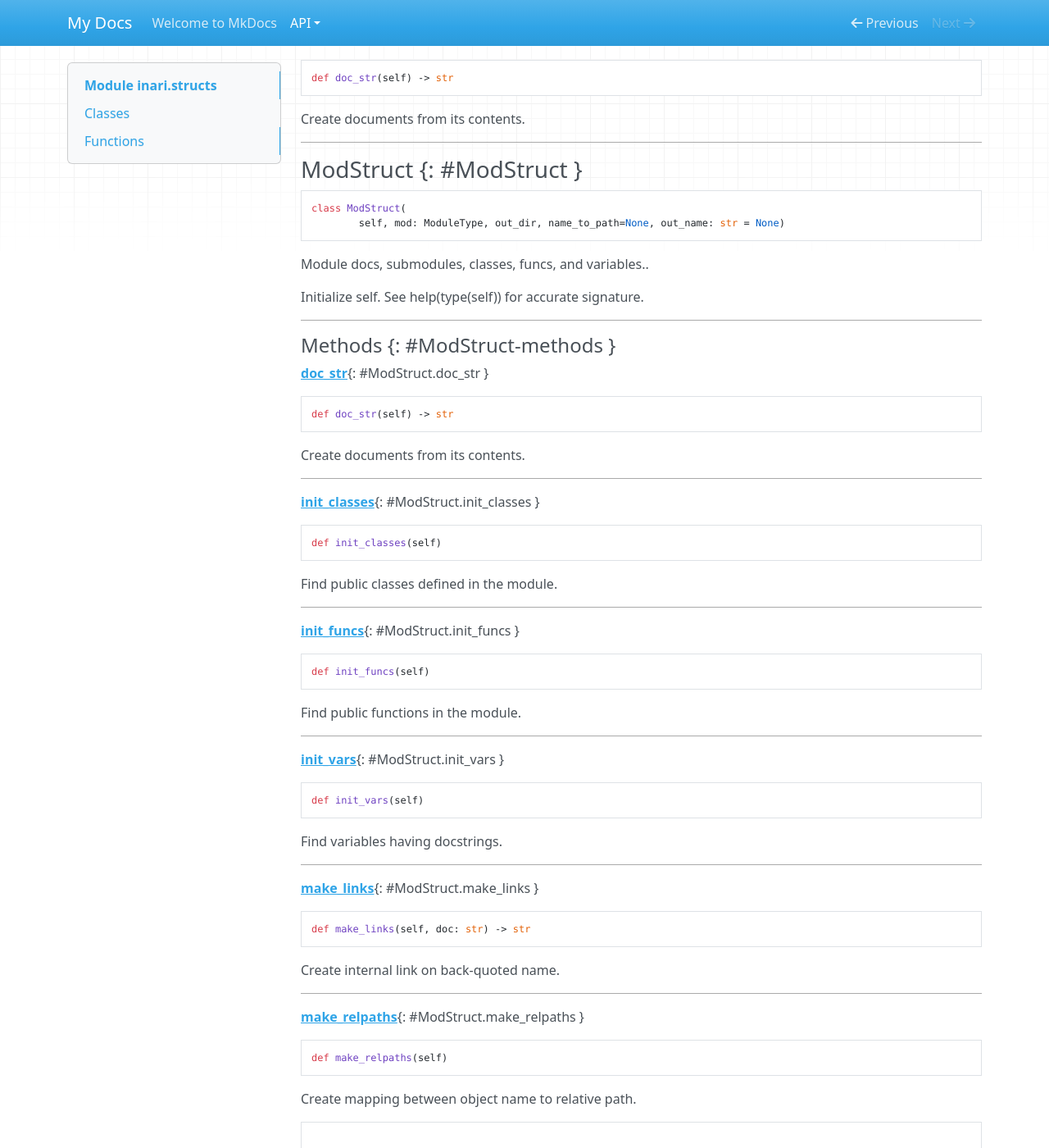
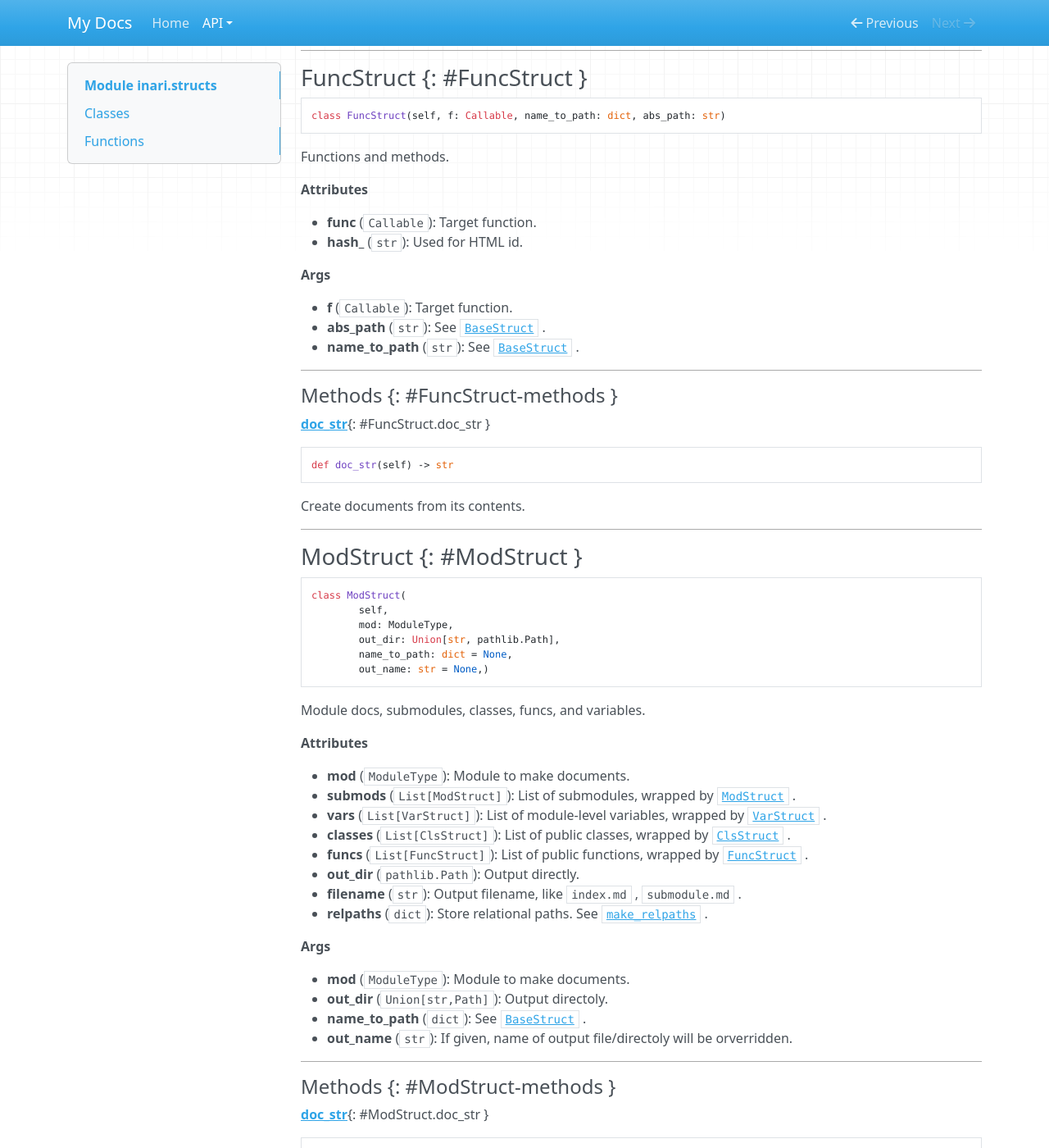
Before and after one commit to tkamenoko/inari, an MkDocs documentation site: the page built from markdown/API/structs.md, in a window 1280 px wide and 1400 px high, scrolled down 1554 px. Shown: the whole window at 82% size. Built offline with MkDocs 1.6.1, drawn with Linux system fonts in a browser that asks for light colours; nearby versions of some CDN libraries; some of the changed text lies outside the part shown.

Commit message:
add: docs [WIP]

````diff
--- a/inari/__init__.py
+++ b/inari/__init__.py
@@ -1,4 +1,4 @@
-"""inari --- write docstrings in markdown"""
+"""inari --- Write docstrings in Markdown!"""
 
 
 from .structs import ModStruct, VarStruct, FuncStruct, ClsStruct
--- a/markdown/API/structs.md
+++ b/markdown/API/structs.md
@@ -9,9 +9,20 @@
 class BaseStruct(self, abs_path="", name_to_path: dict = None)
 ```
 
-Base class for collecting docstrings.
+Base class for collecting objects with docstrings.
 
-Initialize self.  See help(type(self)) for accurate signature.
+**Attributes**
+
+* **name_to_path** (`dict`): Mapping of `{"module.name.class": "module/name#class"}`
+.
+* **doc** (`str`): Docstrings of the object.
+* **abs_path** (`str`): Absolute path of the object. Root is `out_dir`
+.
+
+**Args**
+
+* **abs_path** (`str`): Absolute path of the object.
+* **name_to_path** (`dict`): Mapping of name and path.
 
 
 ------
@@ -39,12 +50,19 @@
 
 **Attributes**
 
-* **cls** (`type`): object class.
-* **vars**
-* **methods**
-* hash_
+* **cls** (`type`): Target class.
+* **vars** (`List[VarStruct]`): Class properties.
+* **methods** (`List[FuncStruct]`): Methods of the class.
+* **hash_** (`str`): Used for HTML id.
 
-Initialize self.  See help(type(self)) for accurate signature.
+
+**Args**
+
+* **cls** (`type`): Class to make documents.
+* **abs_path** (`str`): See [`BaseStruct `](./#BaseStruct)
+.
+* **name_to_path** (`str`): See [`BaseStruct `](./#BaseStruct)
+.
 
 
 ------
@@ -87,7 +105,19 @@
 
 Functions and methods.
 
-Initialize self.  See help(type(self)) for accurate signature.
+**Attributes**
+
+* **func** (`Callable`): Target function.
+* **hash_** (`str`): Used for HTML id.
+
+
+**Args**
+
+* **f** (`Callable`): Target function.
+* **abs_path** (`str`): See [`BaseStruct `](./#BaseStruct)
+.
+* **name_to_path** (`str`): See [`BaseStruct `](./#BaseStruct)
+.
 
 
 ------
@@ -108,12 +138,39 @@
 
 ```python
 class ModStruct(
-        self, mod: ModuleType, out_dir, name_to_path=None, out_name: str = None)
+        self,
+        mod: ModuleType,
+        out_dir: Union[str, pathlib.Path],
+        name_to_path: dict = None,
+        out_name: str = None,)
 ```
 
-Module docs, submodules, classes, funcs, and variables..
+Module docs, submodules, classes, funcs, and variables.
 
-Initialize self.  See help(type(self)) for accurate signature.
+**Attributes**
+
+* **mod** (`ModuleType`): Module to make documents.
+* **submods** (`List[ModStruct]`): List of submodules, wrapped by
+    [`ModStruct `](./#ModStruct) .
+* **vars** (`List[VarStruct]`): List of module-level variables, wrapped by
+    [`VarStruct `](./#VarStruct) .
+* **classes** (`List[ClsStruct]`): List of public classes, wrapped by
+    [`ClsStruct `](./#ClsStruct) .
+* **funcs** (`List[FuncStruct]`): List of public functions, wrapped by
+    [`FuncStruct `](./#FuncStruct) .
+* **out_dir** (`pathlib.Path`): Output directly.
+* **filename** (`str`): Output filename, like `index.md` , `submodule.md`
+.
+* **relpaths** (`dict`): Store relational paths. See
+    [`make_relpaths `](./#ModStruct.make_relpaths) .
+
+**Args**
+
+* **mod** (`ModuleType`): Module to make documents.
+* **out_dir** (`Union[str,Path]`): Output directoly.
+* **name_to_path** (`dict`): See [`BaseStruct `](./#BaseStruct)
+.
+* **out_name** (`str`): If given, name of output file/directoly will be orverridden.
 
 
 ------
@@ -168,6 +225,8 @@
 
 Create internal link on back-quoted name.
 
+To ignore this, append a space like `"foo.bar "` .
+
 ------
 
 [**make_relpaths**](#ModStruct.make_relpaths){: #ModStruct.make_relpaths }
@@ -180,7 +239,7 @@
 
 ~~~markdown
 
-`ful.path.to.mod.cls` -> [`cls`](../../mod/cls)
+`ful.path.to.mod.cls` -> [`cls`](../../mod#cls)
 
 ~~~
 
@@ -205,7 +264,23 @@
 
 Module variables and class properties.
 
-Initialize self.  See help(type(self)) for accurate signature.
+**Attributes**
+
+* **var** : Module-level object or class property, not module/class/function.
+* **name** (`str`): Name of the object.
+
+
+**Args**
+
+* **var** : Target object.
+* **name_to_path** (`dict`): See [`BaseStruct `](./#BaseStruct)
+.
+* **abs_path** (`str`): See [`BaseStruct `](./#BaseStruct)
+.
+* **name** (`str`): Fallback of `var.__name__`
+.
+* **doc** (`str`): Fallback of `inspect.getdoc(var)`
+.
 
 
 ------
--- a/pyproject.toml
+++ b/pyproject.toml
@@ -24,9 +24,9 @@
 [tool.poetry]
 name = "inari"
 version = "0.0.1"
-description = "Write docstrings in markdown!"
+description = "Write docstrings in Markdown!"
 license = "MIT"
-authors = ["T.K. <me@example.com>"]
+authors = ["T.Kameyama <tkamenoko@vivaldi.net>"]
 readme = "README.md"
 
 [tool.poetry.scripts]
````
Also changed, not shown: other parts of markdown/API/structs.md (+3 -1 lines), README.md (+6 -0 lines), markdown/API/index.md (+1 -1 lines), markdown/index.md (+2 -0 lines), 3 other files.
